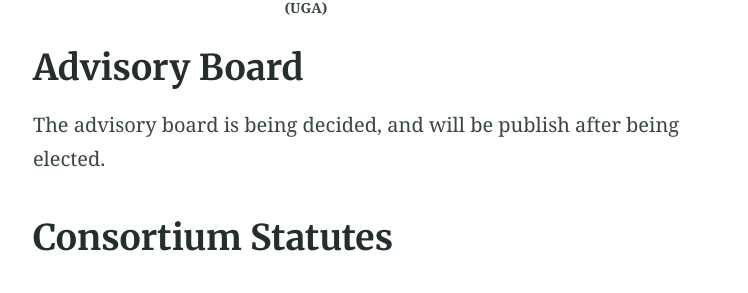
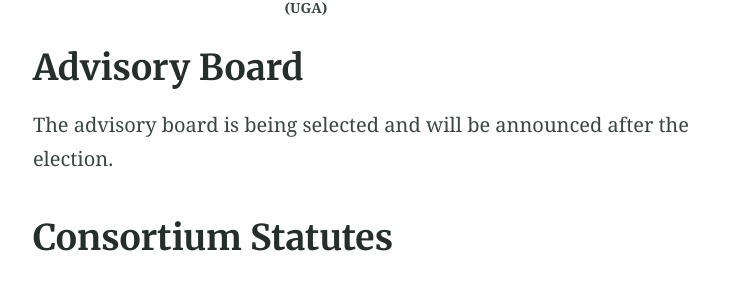
Before and after one commit to dynreshpc/dynreshpc.github.io, a Jekyll site: the page built from about.md, in a window 1280 px wide and 900 px high, scrolled down 1173 px. Shown: the part 149-442 px from the top of the window, without its empty margins (250-998 px from the left). Built offline with Jekyll 4.4.1, drawn with Linux system fonts in a browser that asks for light colours.

Commit message:
Visual bugfixes

```diff
--- a/about.md
+++ b/about.md
@@ -27,13 +27,15 @@
 
 ## Leadership Board
 
+<div class="board-grid">
 {% include headshot.html image="/assets/headshots/siserte.jpg" caption="Co-chair <br> Sergio Iserte (BSC)" width="200" height="200" %}
 {% include headshot.html image="/assets/headshots/martin_sc.jpeg" caption="Co-chair <br> Martin Schreiber (UGA)" width="200" height="200" %}
 {% include headshot.html image="/assets/headshots/martini.jpeg" caption="Communication Officer <br> Iker Martín-Álvarez (UJI)" width="200" height="200" %}
+</div>
 
 ## Advisory Board
 
-The advisory board is being decided, and will be publish after being elected.
+The advisory board is being selected and will be announced after the election.
 
 ## Consortium Statutes
 <article>
```
